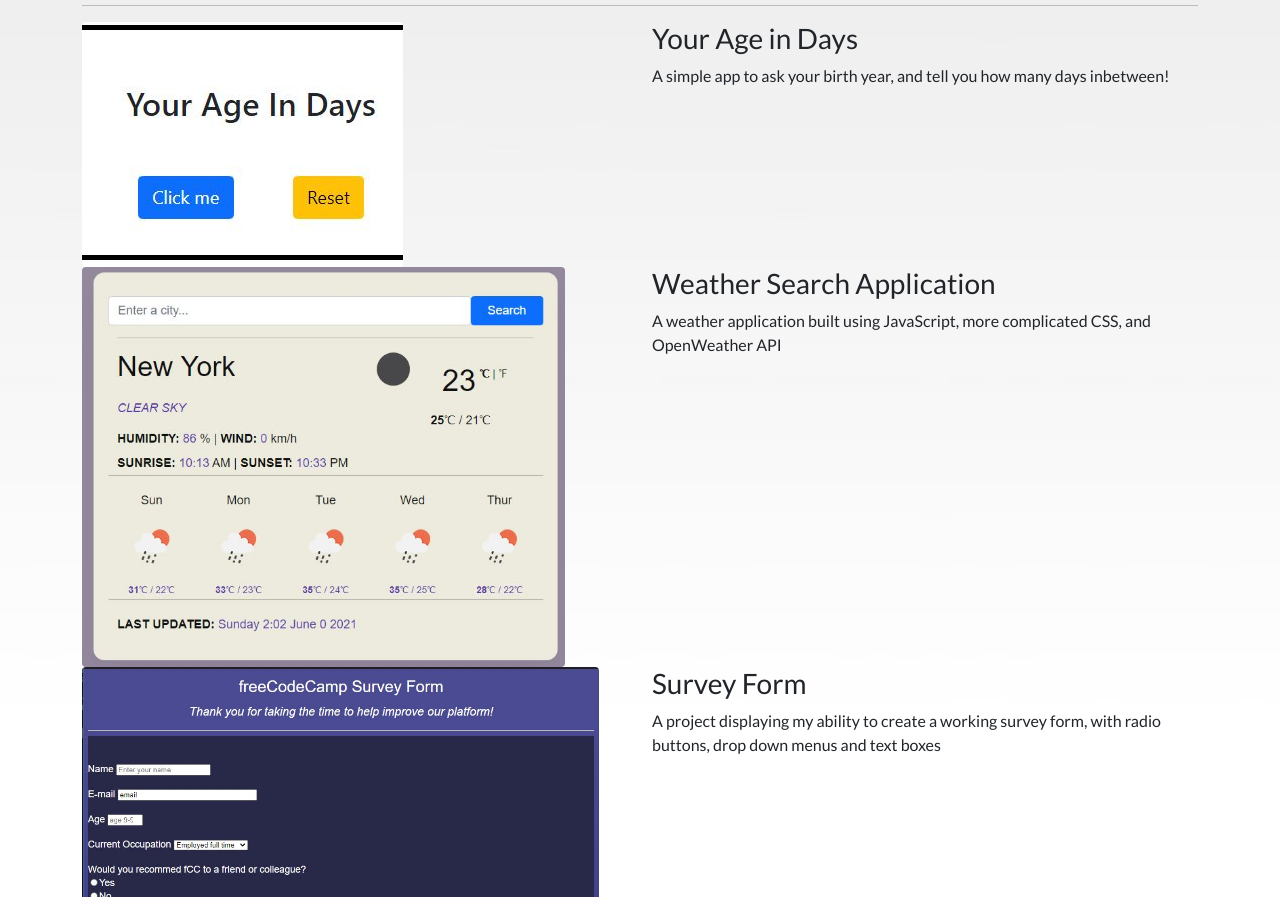
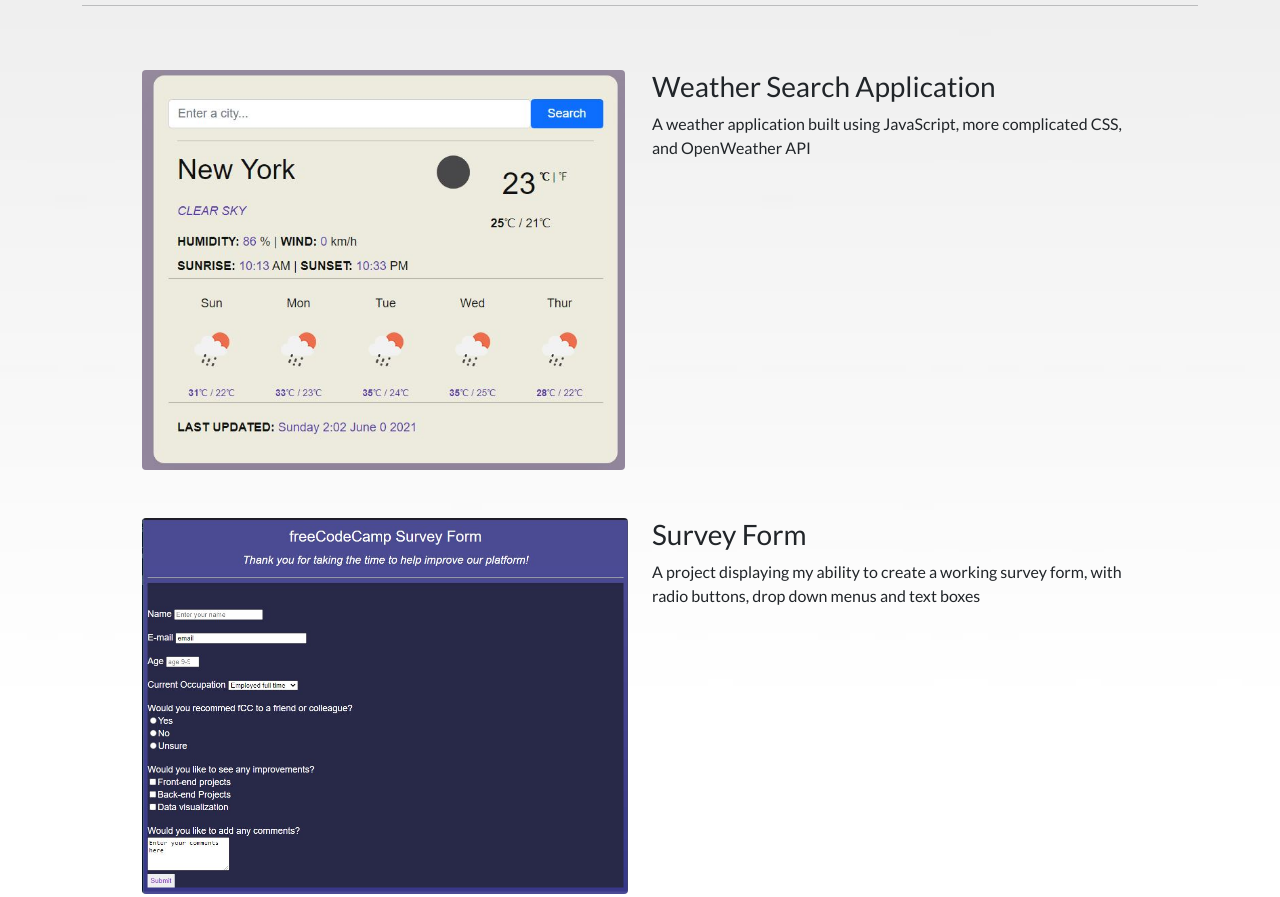
Before and after one commit to acarlson204/Portfolio3.0, a plain HTML site: page projects.html in a window 1280 px wide. Shown: the part 340-1237 px from the top of the page. Drawn offline with nearby package versions, Linux system fonts and the light colour scheme.

Commit message:
removed age in days

```diff
--- a/projects.html
+++ b/projects.html
@@ -74,22 +74,9 @@
 
         <main>
             <div class="row">
-                <div class="col-lg-6">
-                    <a href="https://codepen.io/acarlson204/details/MWmgRro" target="_blank">
-                        <img class="img-fluid rounded" src="images/Project/YourAgeInDays.JPG"
-                            alt="Your Age in Days App" title="Your Age in Days Application">
-                    </a>
-                </div>
-                <div class="col-lg-6">
-                    <h3>
-                        Your Age in Days
-                    </h3>
-                    <p>
-                        A simple app to ask your birth year, and tell you how many days inbetween!
-                    </p>
-                </div>
+
             </div>
-            <div class="row">
+            <div class="row m-5">
                 <div class="col-lg-6">
                     <a href="https://agitated-lewin-fb1df7.netlify.app/" target="_blank">
                         <img class="img-fluid rounded" src="images/Project/weatherapp.JPG"
@@ -108,7 +95,7 @@
                 </div>
             </div>
 
-            <div class="row">
+            <div class="row m-5">
                 <div class="col-lg-6">
                     <a href="https://codepen.io/acarlson204/pen/vYgjwLN" target="_blank">
                         <img class="img-fluid rounded" src="images/Project/surveyform.JPG"
@@ -126,7 +113,7 @@
                 </div>
             </div>
 
-            <div class="row">
+            <div class="row m-5">
                 <div class="col-lg-6">
                     <a href="https://codepen.io/acarlson204/pen/OJWaamN" target="_blank">
                         <img class="img-fluid rounded" src="images/Project/technicaldocument.JPG"
@@ -144,7 +131,7 @@
                     </p>
                 </div>
             </div>
-            <div class="row">
+            <div class="row m-5">
                 <div class="col-lg-6">
                     <a href="https://adoring-yalow-51fe02.netlify.app/" target="_blank">
                         <img class="img-fluid rounded" src="images/Project/AlanTuringSnip.JPG"
```
